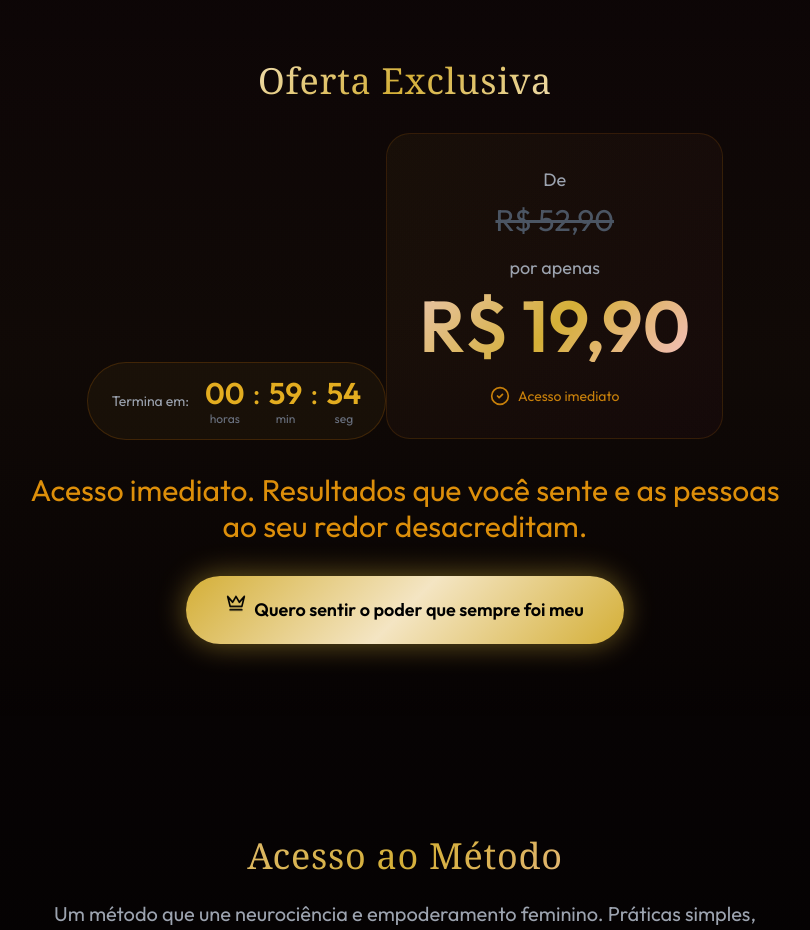
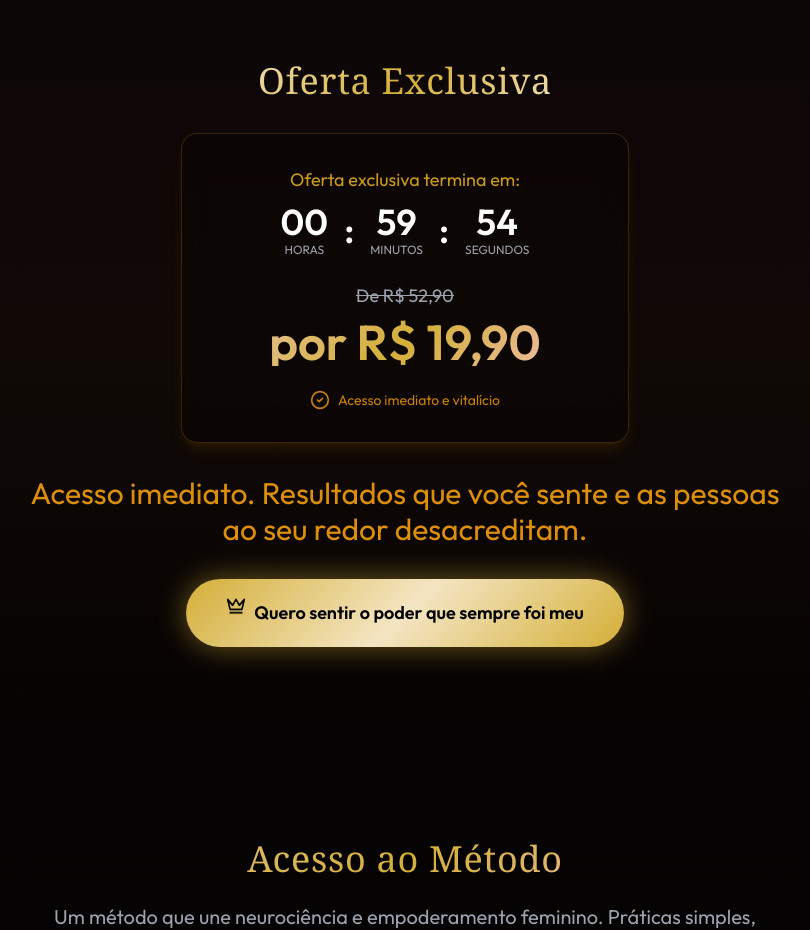
Before and after one commit to ocodigodamulherinabalavel1618-glitch/ometododamulherinabalavel, a React (Vite) app: page / in a window 1280 px wide. Shown: the part 5520-6450 px from the top of the page, without its empty margins (235-1045 px from the left). Built offline with nearby package versions, Linux system fonts and the light colour scheme.

Commit message:
feat: Improve offer section design and add pulse animation to price

```diff
--- a/src/App.tsx
+++ b/src/App.tsx
@@ -366,35 +366,33 @@ function App() {
             Oferta Exclusiva
           </h2>
 
-          {/* Countdown Timer */}
-          <div className="inline-flex items-center gap-4 px-6 py-3 rounded-full border border-amber-600/20" style={{ background: 'rgba(212,175,55,0.05)' }}>
-            <p className="text-sm text-gray-400">Termina em:</p>
-            <div className="flex gap-2">
+          <div className="w-full max-w-md mx-auto bg-black/20 backdrop-blur-lg rounded-2xl border border-amber-500/20 p-8 space-y-6 shadow-lg shadow-amber-500/10">
+            <div className="text-center">
+              <p className="text-lg text-amber-400/80">Oferta exclusiva termina em:</p>
+              <div className="flex justify-center items-center gap-4 mt-2">
                 <div className="flex flex-col items-center">
-                <span className="text-2xl md:text-3xl font-bold text-amber-400/90">{String(timeLeft.hours).padStart(2, '0')}</span>
-                <span className="text-xs text-gray-500">horas</span>
+                  <span className="text-4xl font-bold text-white">{String(timeLeft.hours).padStart(2, '0')}</span>
+                  <span className="text-xs text-gray-400">HORAS</span>
                 </div>
-              <span className="text-2xl md:text-3xl text-amber-400/90">:</span>
+                <span className="text-4xl font-bold text-white">:</span>
                 <div className="flex flex-col items-center">
-                <span className="text-2xl md:text-3xl font-bold text-amber-400/90">{String(timeLeft.minutes).padStart(2, '0')}</span>
-                <span className="text-xs text-gray-500">min</span>
+                  <span className="text-4xl font-bold text-white">{String(timeLeft.minutes).padStart(2, '0')}</span>
+                  <span className="text-xs text-gray-400">MINUTOS</span>
                 </div>
-              <span className="text-2xl md:text-3xl text-amber-400/90">:</span>
+                <span className="text-4xl font-bold text-white">:</span>
                 <div className="flex flex-col items-center">
-                <span className="text-2xl md:text-3xl font-bold text-amber-400/90">{String(timeLeft.seconds).padStart(2, '0')}</span>
-                <span className="text-xs text-gray-500">seg</span>
+                  <span className="text-4xl font-bold text-white">{String(timeLeft.seconds).padStart(2, '0')}</span>
+                  <span className="text-xs text-gray-400">SEGUNDOS</span>
                 </div>
               </div>
             </div>
-
-          <div className="inline-block p-6 md:p-8 rounded-3xl border border-amber-600/15" style={{ background: 'linear-gradient(135deg, rgba(212,175,55,0.05), rgba(236,72,153,0.03))' }}>
-            <p className="text-base md:text-lg text-gray-400 mb-2">De</p>
-            <p className="text-2xl md:text-3xl line-through text-gray-600 mb-4">R$ 52,90</p>
-            <p className="text-base md:text-lg text-gray-400 mb-2">por apenas</p>
-            <p className="text-5xl md:text-6xl lg:text-7xl font-bold text-gradient-rose mb-6">R$ 19,90</p>
-            <div className="flex items-center justify-center gap-2 text-amber-500/80">
+            <div className="text-center space-y-2">
+              <p className="text-lg text-gray-400 line-through">De R$ 52,90</p>
+              <p className="text-5xl font-bold text-gradient-rose animate-pulse-text">por R$ 19,90</p>
+              <div className="flex items-center justify-center gap-2 text-amber-500/80 pt-4">
                 <CheckCircle2 className="w-5 h-5" />
-              <p className="text-sm">Acesso imediato</p>
+                <p className="text-sm">Acesso imediato e vitalício</p>
+              </div>
             </div>
           </div>
 
--- a/src/index.css
+++ b/src/index.css
@@ -92,4 +92,17 @@
     background-size: 1000px 100%;
     animation: shimmer 3s linear infinite;
   }
+
+  @keyframes pulse-text {
+    0%, 100% {
+      transform: scale(1);
+    }
+    50% {
+      transform: scale(1.02);
+    }
+  }
+
+  .animate-pulse-text {
+    animation: pulse-text 2s ease-in-out infinite;
+  }
 }
```
Lines whose indentation alone changed are shown as unchanged.
